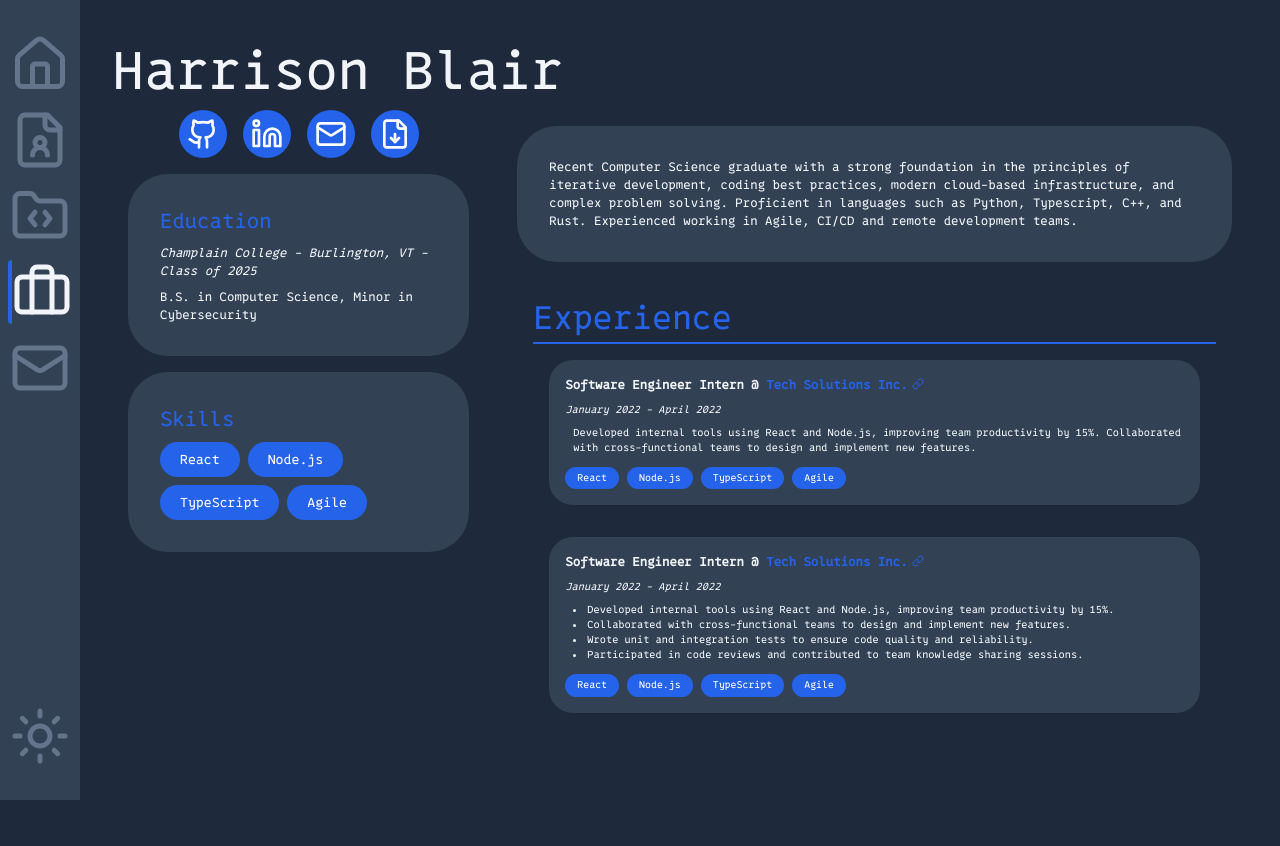
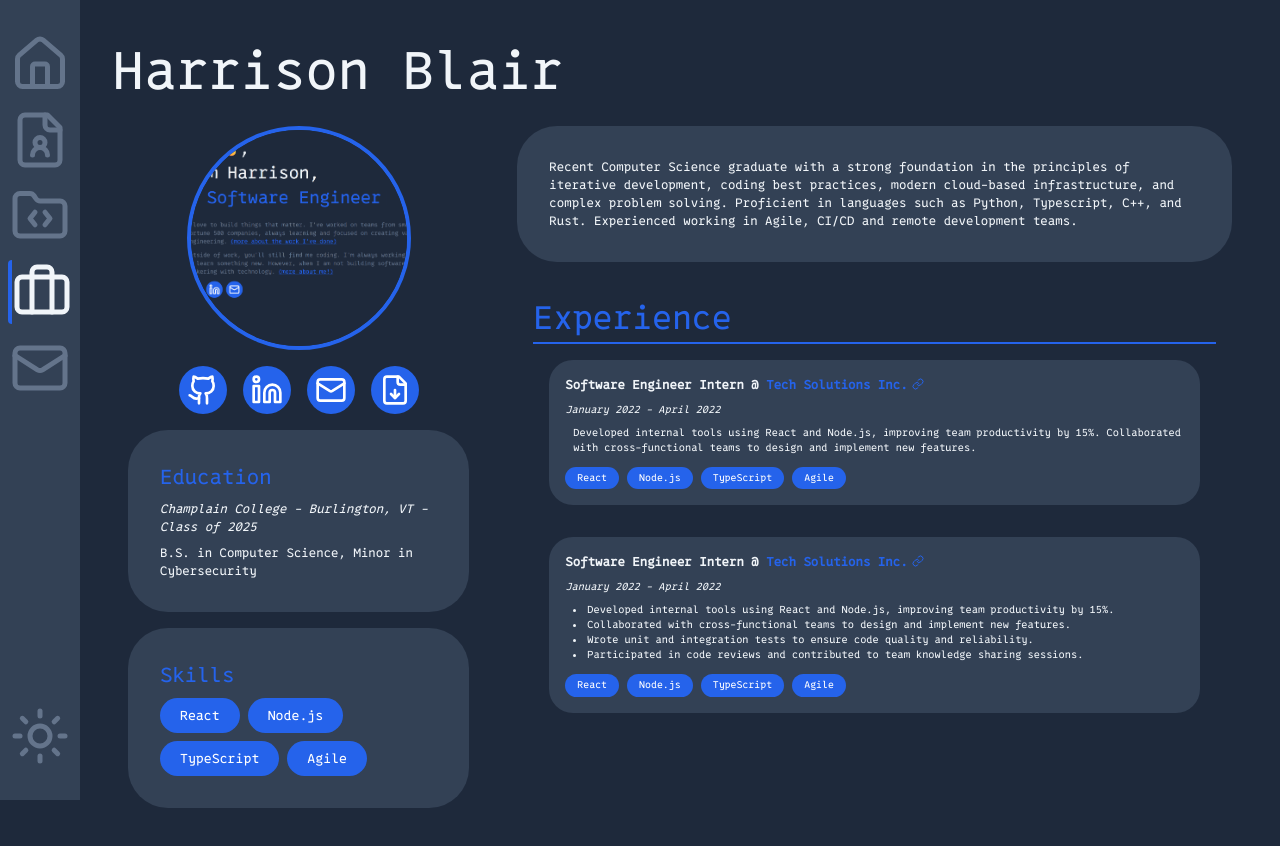
Before and after one commit to Harrison-Blair/personal-website, a Next.js app: page /work in a window 1280 px wide. Shown: the top 846 px of the page. Before the commit the page ends 800 px from the top, so only its background shows below. Built offline with nearby package versions, Linux system fonts and the light colour scheme.

Commit message:
add stub image

```diff
--- a/src/app/work/page.tsx
+++ b/src/app/work/page.tsx
@@ -1,4 +1,5 @@
 import { FileDown, Github, Linkedin, Mail } from "lucide-react";
+import Image from 'next/image';
 import CircularButton from "../components/ui/CircularButton";
 import ExperienceTile from "../components/ui/ExperienceTile";
 
@@ -20,6 +21,14 @@ export default function Work() {
       </h1>
       <div className="grid grid-cols-[1fr_2fr] gap-4">
         <div> {/* Sidebar - 1/3 of Screen */}
+          <div className="relative w-3/5 aspect-square m-4 mx-auto">
+            <Image
+              src="/images/Website-Homepage.png"
+              alt="Profile Picture"
+              fill
+              className="object-cover rounded-full border-[var(--primary)] border-4"
+            />
+          </div>
           <div className="flex flex-row gap-4 justify-center">
             <CircularButton
               href="https://github.com/Harrison-Blair"
```
